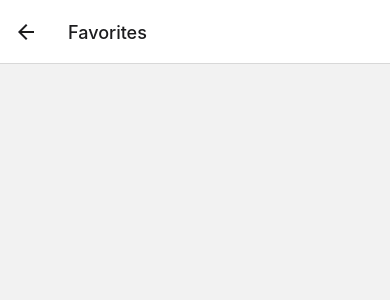
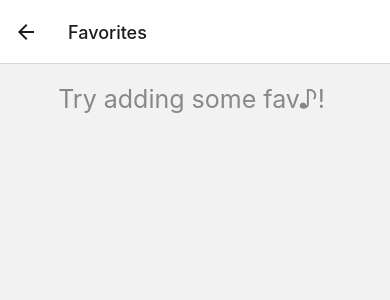
Before and after one commit to mennahouta/muzic-app, a React Native app: screen /Favorites in a window 390 px wide. Shown: the top 300 px of the page. Built offline with nearby package versions, Linux system fonts and the light colour scheme; no server answers.

Commit message:
handle no favs

```diff
--- a/src/screens/Favorites/FavoritesScreen.tsx
+++ b/src/screens/Favorites/FavoritesScreen.tsx
@@ -10,10 +10,21 @@ const FavoritesScreen = () => {
     const { favorites } = useFavorites()
     const navigation = useNavigation<FavoritesScreenNavigationProp>()
     const favoriteAlbums = Array.from(favorites.values())
+    if (favoriteAlbums.length === 0) {
+        return <Text style={styles.noFavoritesText}>Try adding some fav♪! </Text>
+    }
     const handlePress = (album: Album) => {
         navigation.navigate('AlbumDetails', { album })
     }
     return <AlbumList albums={favoriteAlbums} onAlbumPress={handlePress}></AlbumList>
 }
 
+const styles = StyleSheet.create({
+    noFavoritesText: {
+        textAlign: 'center',
+        fontSize: 25,
+        color: '#888',
+        marginTop: 20,
+    },
+})
 export default FavoritesScreen
```
